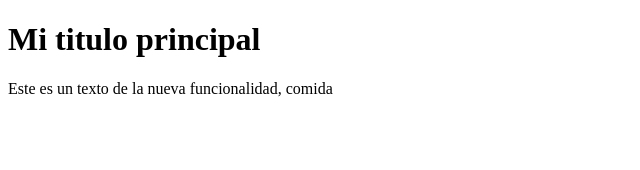
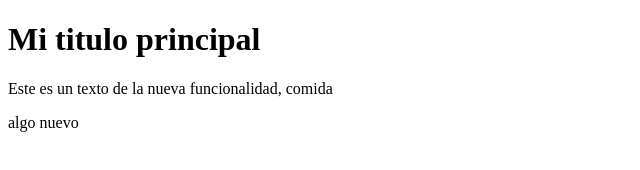
Before and after one commit to Slaverde/front-end-beginner, a plain HTML site: page index.html in a window 1280 px wide. Shown: the full height of the page, 0-640 px from the left. Drawn offline with Linux system fonts and the light colour scheme.

Commit message:
new feature

```diff
--- a/index.html
+++ b/index.html
@@ -8,5 +8,6 @@
 <body>
     <h1>Mi titulo principal</h1>
     <p>Este es un texto de la nueva funcionalidad, comida</p>
+    algo nuevo
 </body>
 </html>
```
